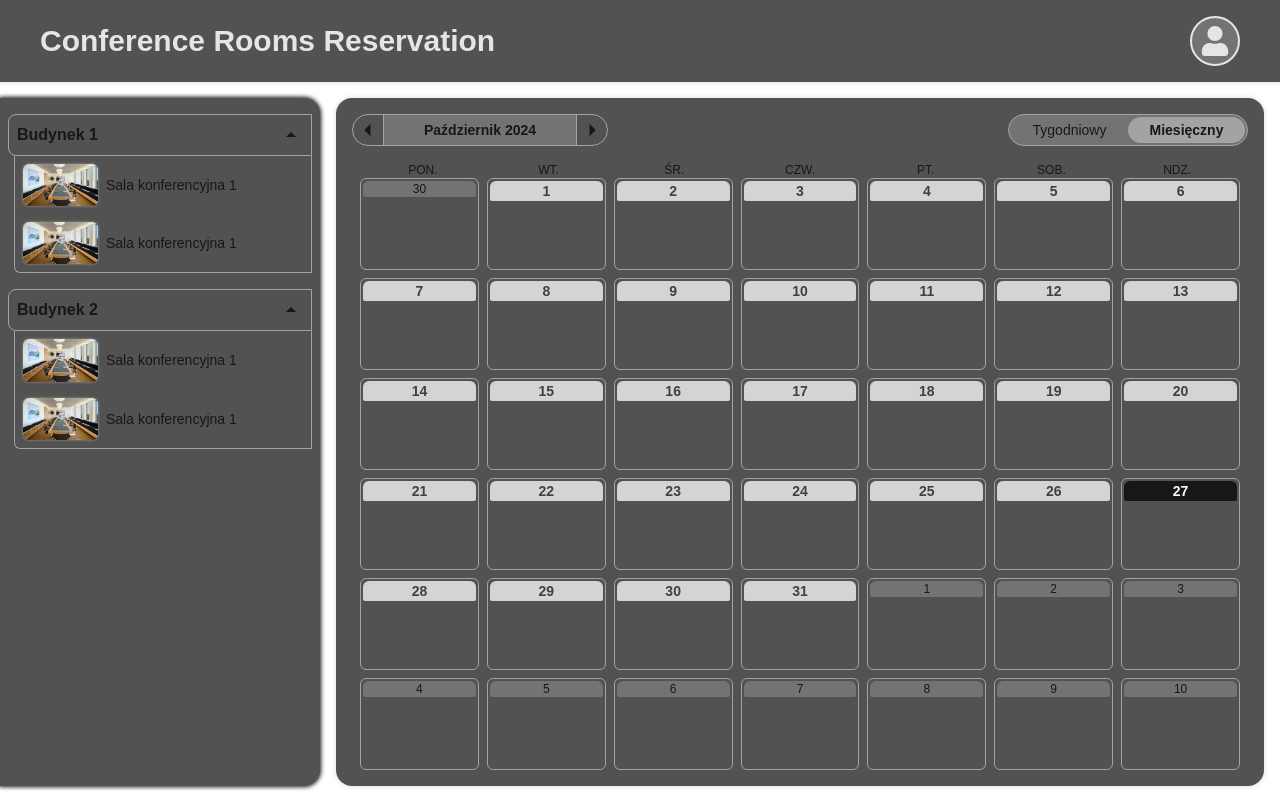
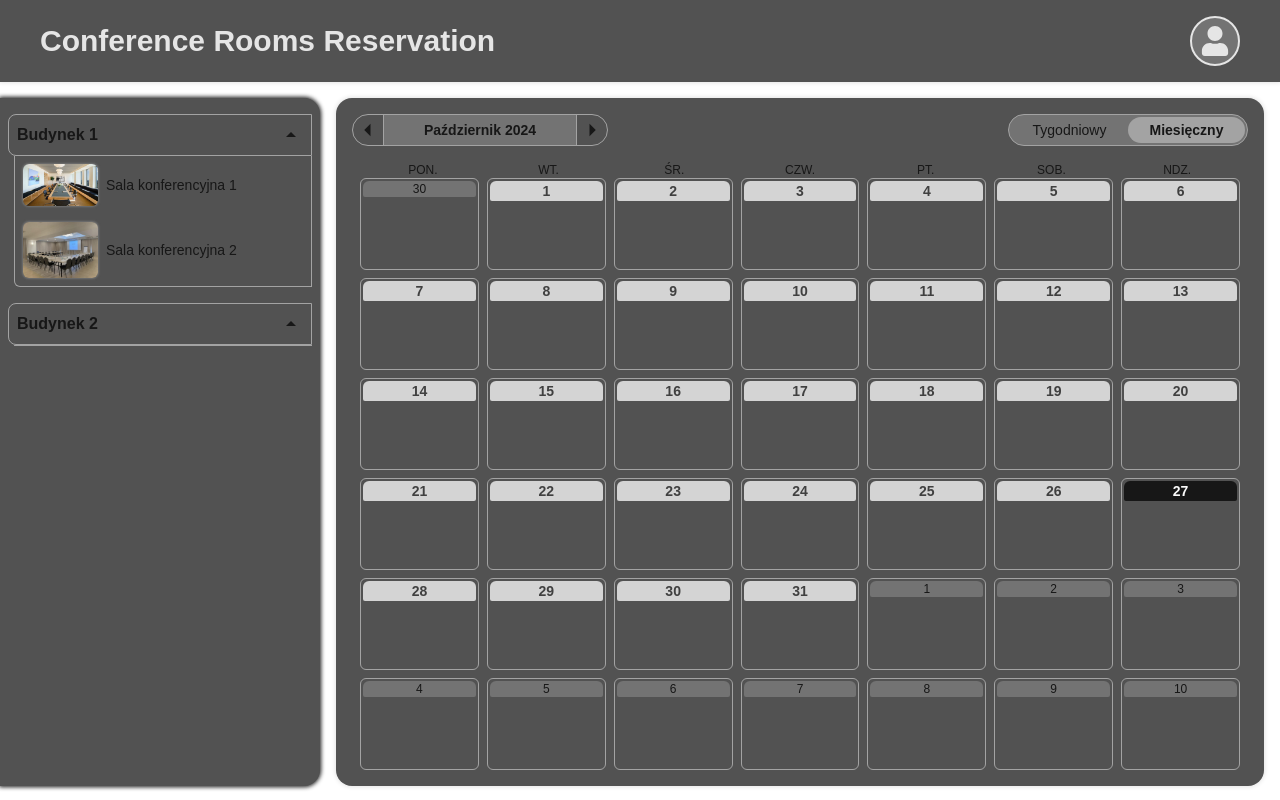
Before and after one commit to p-cholocinski/conference-rooms-reservation, a Next.js app: page / in a window 1280 px wide. Built offline with nearby package versions, Linux system fonts and the light colour scheme.

Commit message:
Added some func to RoomsBar

```diff
--- a/src/app/components/RoomsBar/Location/Location.tsx
+++ b/src/app/components/RoomsBar/Location/Location.tsx
@@ -1,20 +1,68 @@
 import { MdArrowDropUp } from "react-icons/md";
 import Room from "../Room/Room";
+import getRoomsByLocation from "@/lib/getRoomsByLocation";
 
-type Props = {
-  locationName: string,
-}
+export default function Location({ id, name }: location) {
 
-export default function Location({ locationName }: Props) {
+  const rooms: room[] = [
+    {
+      id: "room-1",
+      name: "Sala konferencyjna 1",
+      description: "Na pierwszym piętrze",
+      pictures: [
+        {
+          path: "/images/room-1.jpg",
+          main: true,
+        }
+      ],
+      params: [
+        {
+          param: "Ilość krzeseł",
+          value: "12",
+        },
+        {
+          param: "Wyposażona w telewizor",
+          value: "Tak",
+        }
+      ],
+      location: "location-1",
+    },
+    {
+      id: "room-2",
+      name: "Sala konferencyjna 2",
+      description: "Na drugim piętrze",
+      pictures: [
+        {
+          path: "/images/room-2.jpg",
+          main: true,
+        }
+      ],
+      params: [
+        {
+          param: "Ilość krzeseł",
+          value: "12",
+        },
+        {
+          param: "Wyposażona w telewizor",
+          value: "Tak",
+        }
+      ],
+      location: "location-1",
+    }
+  ]
+
+  const filteredRooms: room[] = getRoomsByLocation(rooms, id)
+
   return (
     <div>
       <div className="border border-neutral-400 font-bold p-2 flex text-center justify-between items-center rounded-l-lg hover:shadow-[0px_0px_4px_1px] hover:shadow-neutral-200 hover:cursor-pointer">
-        {locationName}
+        {name}
         <MdArrowDropUp className="text-2xl" />
       </div>
       <div className="ml-1.5 border-x border-b border-neutral-400 rounded-bl-md flex flex-col">
-        <Room />
-        <Room />
+        {filteredRooms.map(room => (
+          <Room key={room.id} roomName={room.name} mainPicturePath={room.pictures[0].path} />
+        ))}
       </div>
     </div>
   )
--- a/src/app/components/RoomsBar/Room/Room.tsx
+++ b/src/app/components/RoomsBar/Room/Room.tsx
@@ -1,17 +1,22 @@
 import Image from "next/image"
 
-export default function Room() {
+type Props = {
+  roomName: string,
+  mainPicturePath: string,
+}
+
+export default function Room({ roomName, mainPicturePath }: Props) {
   return (
     <div className="p-2 flex gap-2 rounded-md hover:bg-neutral-800 hover:cursor-pointer">
       <Image
         className="rounded-md shadow-[0px_0px_2px_1px] shadow-neutral-500"
-        src="/images/room-1.jpg"
-        alt="room-1"
+        src={mainPicturePath}
+        alt={roomName}
         width={75}
         height={75}
       />
       <div className="content-center text-sm">
-        Sala konferencyjna 1
+        {roomName}
       </div>
     </div>
   )
--- a/src/app/components/RoomsBar/RoomsBar.tsx
+++ b/src/app/components/RoomsBar/RoomsBar.tsx
@@ -1,11 +1,24 @@
 import Location from "./Location/Location";
 
 export default function RoomsBar() {
+
+  const locations: location[] = [
+    {
+      id: "location-1",
+      name: "Budynek 1",
+    },
+    {
+      id: "location-2",
+      name: "Budynek 2",
+    }
+  ]
+
   return (
     <aside className="fixed left-0 w-80 pt-4 pb-24 h-full transition-transform -translate-x-full md:translate-x-0">
       <div className="bg-neutral-600 h-full py-4 px-2 flex flex-col gap-4 shadow-none shadow-neutral-200 rounded-r-2xl md:shadow-[0px_0px_4px_1px]">
-        <Location locationName="Budynek 1" />
-        <Location locationName="Budynek 2" />
+        {locations.map(location => (
+          <Location key={location.id} id={location.id} name={location.name} />
+        ))}
       </div>
     </aside>
   )
--- /dev/null
+++ b/src/lib/getRoomsByLocation.ts
@@ -0,0 +1,7 @@
+export default function getRoomsByLocation(rooms: room[], locationId: string): room[] {
+  let outRooms: room[] = rooms.filter((room) => (
+    room.location === locationId
+  ))
+
+  return outRooms
+}
```
Also changed, not shown: types.d.ts (+20 -0 lines), public/images/room-2.jpg (added).
